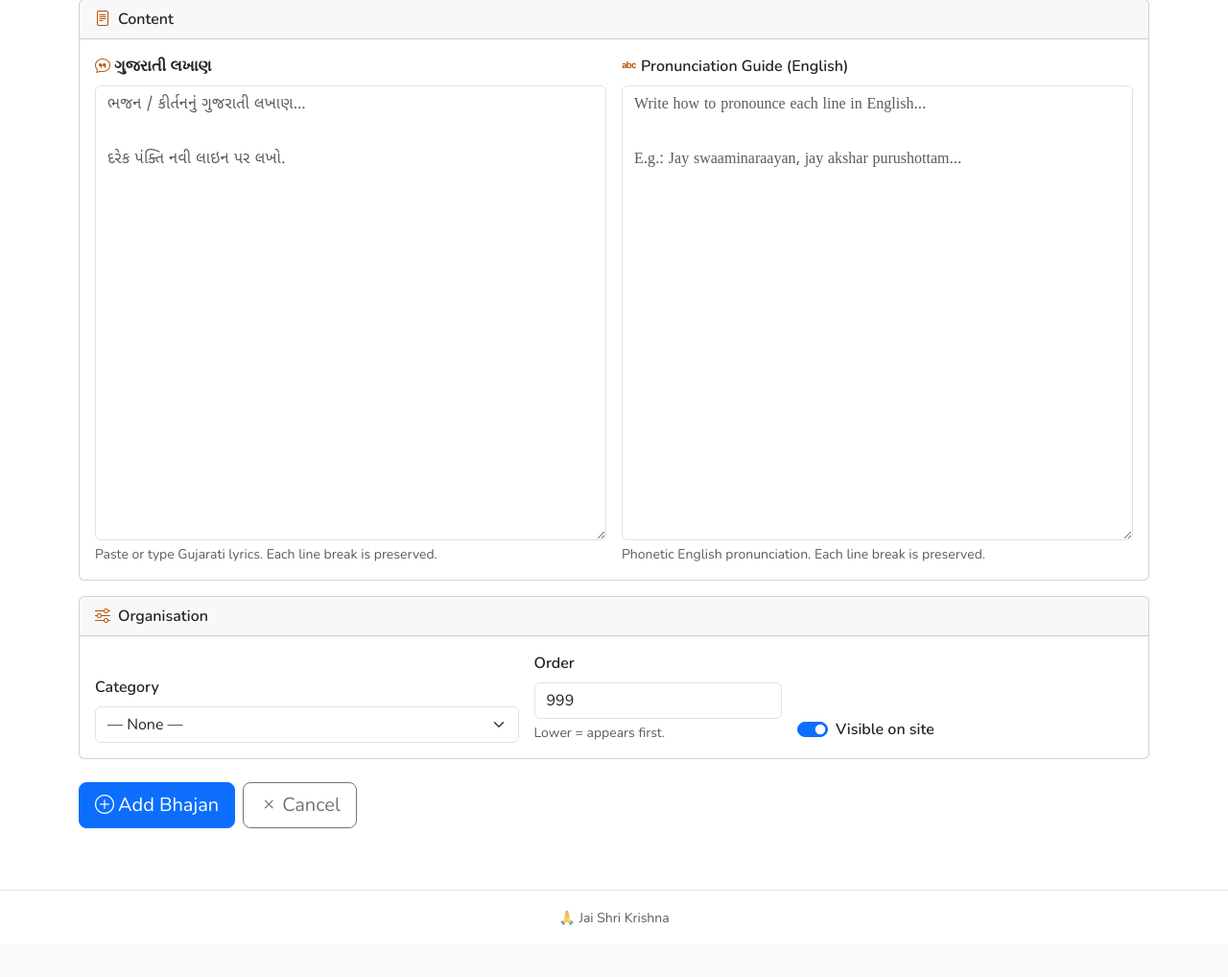
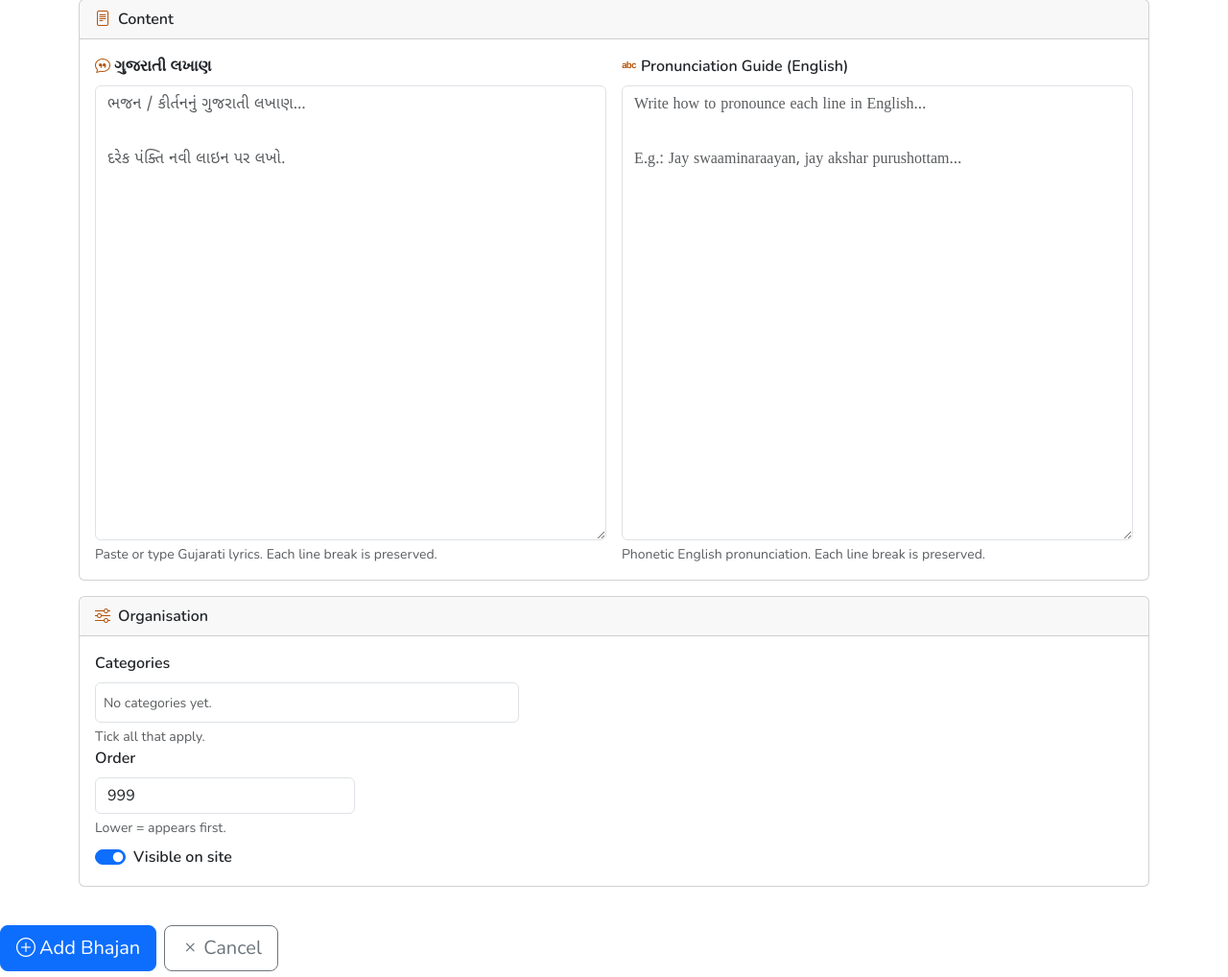
Before and after one commit to dharmesp/bhajan-kirtan, a Flask app: page /admin/bhajan/add in a window 1280 px wide. Shown: the part 359-1377 px from the top of the page at 96% size. Before the commit the page ends 1323 px from the top, so only its background shows below. Run offline with Flask 3, Linux system fonts and the light colour scheme; the visitor is signed in with stand-in values (Sample User, id 1); data that the repository does not hold is empty; some libraries are stand-ins or nearby versions.

Commit message:
feat: multi-category tags per bhajan (many-to-many)

```diff
--- a/shrikirtan/__init__.py
+++ b/shrikirtan/__init__.py
@@ -85,6 +85,23 @@ def create_app():
         except Exception:
             pass
 
+        # Migrate bhajan_categories junction table from legacy category_id
+        try:
+            from sqlalchemy import text, inspect as sa_inspect
+            insp = sa_inspect(db.engine)
+            tables = insp.get_table_names()
+            if 'bhajan_categories' in tables:
+                # Populate junction from legacy category_id where not already migrated
+                with db.engine.connect() as conn:
+                    conn.execute(text('''
+                        INSERT OR IGNORE INTO bhajan_categories (bhajan_id, category_id)
+                        SELECT id, category_id FROM bhajans
+                        WHERE category_id IS NOT NULL
+                    '''))
+                    conn.commit()
+        except Exception:
+            pass
+
     from .routes.public import public_bp
     from .routes.admin import admin_bp
     from .routes.setup import setup_bp
--- a/shrikirtan/models.py
+++ b/shrikirtan/models.py
@@ -1,6 +1,13 @@
 import re
 from datetime import datetime
 from . import db
+
+# Many-to-many junction table: bhajan ↔ categories
+bhajan_categories = db.Table(
+    'bhajan_categories',
+    db.Column('bhajan_id',   db.Integer, db.ForeignKey('bhajans.id'),    primary_key=True),
+    db.Column('category_id', db.Integer, db.ForeignKey('categories.id'), primary_key=True),
+)
 
 
 class Category(db.Model):
@@ -24,7 +31,8 @@ class Bhajan(db.Model):
     title_english = db.Column(db.String(300), nullable=False)
     content_gujarati = db.Column(db.Text, nullable=False, default='')
     content_english = db.Column(db.Text, nullable=False, default='')
-    category_id = db.Column(db.Integer, db.ForeignKey('categories.id'), nullable=True)
+    category_id = db.Column(db.Integer, db.ForeignKey('categories.id'), nullable=True)  # legacy, kept for migration
+    categories = db.relationship('Category', secondary='bhajan_categories', backref=db.backref('tagged_bhajans', lazy='dynamic'))
     slug = db.Column(db.String(300), nullable=False, unique=True, index=True)
     display_order = db.Column(db.Integer, default=999)
     is_active = db.Column(db.Boolean, default=True, nullable=False)
--- a/shrikirtan/routes/admin.py
+++ b/shrikirtan/routes/admin.py
@@ -80,7 +80,7 @@ def add_bhajan():
         title_en = request.form.get('title_english', '').strip()
         content_gu = request.form.get('content_gujarati', '').strip()
         content_en = request.form.get('content_english', '').strip()
-        cat_id = request.form.get('category_id') or None
+        cat_ids = [int(x) for x in request.form.getlist('category_ids') if x.isdigit()]
         try:
             display_order = int(request.form.get('display_order', 999))
         except ValueError:
@@ -96,11 +96,12 @@ def add_bhajan():
                 title_english=title_en,
                 content_gujarati=content_gu,
                 content_english=content_en,
-                category_id=int(cat_id) if cat_id else None,
                 slug=slug,
                 display_order=display_order,
                 is_active=is_active,
             )
+            if cat_ids:
+                bhajan.categories = Category.query.filter(Category.id.in_(cat_ids)).all()
             db.session.add(bhajan)
             db.session.commit()
             flash(f'Bhajan "{title_en}" added successfully!', 'success')
@@ -121,7 +122,7 @@ def edit_bhajan(bhajan_id):
         title_en = request.form.get('title_english', '').strip()
         content_gu = request.form.get('content_gujarati', '').strip()
         content_en = request.form.get('content_english', '').strip()
-        cat_id = request.form.get('category_id') or None
+        cat_ids = [int(x) for x in request.form.getlist('category_ids') if x.isdigit()]
         try:
             display_order = int(request.form.get('display_order', 999))
         except ValueError:
@@ -137,7 +138,7 @@ def edit_bhajan(bhajan_id):
             bhajan.title_english = title_en
             bhajan.content_gujarati = content_gu
             bhajan.content_english = content_en
-            bhajan.category_id = int(cat_id) if cat_id else None
+            bhajan.categories = Category.query.filter(Category.id.in_(cat_ids)).all() if cat_ids else []
             bhajan.display_order = display_order
             bhajan.is_active = is_active
             db.session.commit()
--- a/shrikirtan/routes/public.py
+++ b/shrikirtan/routes/public.py
@@ -45,15 +45,14 @@ def search_bhajans():
         ))
 
     if cat_id and cat_id.isdigit():
-        query = query.filter(Bhajan.category_id == int(cat_id))
+        query = query.filter(Bhajan.categories.any(Category.id == int(cat_id)))
 
     results = query.order_by(Bhajan.display_order, Bhajan.id).limit(200).all()
     return jsonify([{
         'id':             b.id,
         'title_gujarati': b.title_gujarati,
         'title_english':  b.title_english,
-        'category':       b.category.name if b.category else None,
-        'category_id':    b.category_id,
+        'categories':     [{'id': c.id, 'name': c.name} for c in b.categories],
         'url':            f'/bhajan/{b.slug}',
     } for b in results])
 
--- a/shrikirtan/templates/admin/bhajan_form.html
+++ b/shrikirtan/templates/admin/bhajan_form.html
@@ -108,16 +108,24 @@
       <div class="card-body">
         <div class="row g-3 align-items-end">
           <div class="col-12 col-sm-5">
-            <label for="category_id" class="form-label fw-semibold">Category</label>
-            <select class="form-select" id="category_id" name="category_id">
-              <option value="">— None —</option>
-              {% for cat in categories %}
-              <option value="{{ cat.id }}"
-                {% if bhajan and bhajan.category_id == cat.id %}selected{% endif %}>
-                {{ cat.name }}
-              </option>
-              {% endfor %}
-            </select>
+            <label class="form-label fw-semibold">Categories</label>
+            <div class="border rounded p-2" style="max-height:140px;overflow-y:auto;">
+              {% if categories %}
+                {% for cat in categories %}
+                <div class="form-check">
+                  <input class="form-check-input" type="checkbox"
+                         name="category_ids" value="{{ cat.id }}"
+                         id="cat_{{ cat.id }}"
+                         {% if bhajan and cat in bhajan.categories %}checked{% endif %} />
+                  <label class="form-check-label" for="cat_{{ cat.id }}">{{ cat.name }}</label>
+                </div>
+                {% endfor %}
+              {% else %}
+                <span class="text-muted small">No categories yet.</span>
+              {% endif %}
+            </div>
+            <div class="form-text">Tick all that apply.</div>
+          </div>
           </div>
           <div class="col-6 col-sm-3">
             <label for="display_order" class="form-label fw-semibold">Order</label>
--- a/shrikirtan/templates/admin/dashboard.html
+++ b/shrikirtan/templates/admin/dashboard.html
@@ -104,8 +104,10 @@
           </td>
           <td class="d-none d-md-table-cell text-muted">{{ b.title_english }}</td>
           <td class="d-none d-sm-table-cell">
-            {% if b.category %}
-            <span class="badge rounded-pill text-bg-primary">{{ b.category.name }}</span>
+            {% if b.categories %}
+              {% for cat in b.categories %}
+              <span class="badge rounded-pill text-bg-primary me-1">{{ cat.name }}</span>
+              {% endfor %}
             {% else %}
             <span class="text-muted small">—</span>
             {% endif %}
--- a/shrikirtan/templates/index.html
+++ b/shrikirtan/templates/index.html
@@ -186,8 +186,10 @@
         '<span class="gujarati-text fw-semibold d-block text-truncate">' + highlight(item.title_gujarati, q) + '</span>' +
         '<span class="text-muted small d-block text-truncate">' + highlight(item.title_english, q) + '</span>' +
       '</span>' +
-      (item.category
-        ? '<span class="badge rounded-pill text-bg-warning text-dark flex-shrink-0 d-none d-sm-inline">' + item.category + '</span>'
+      (item.categories && item.categories.length
+        ? item.categories.map(function(c) {
+            return '<span class="badge rounded-pill text-bg-warning text-dark flex-shrink-0 d-none d-sm-inline">' + c.name + '</span>';
+          }).join(' ')
         : '') +
       '<i class="bi bi-chevron-right text-muted flex-shrink-0"></i>';
     return a;
```
